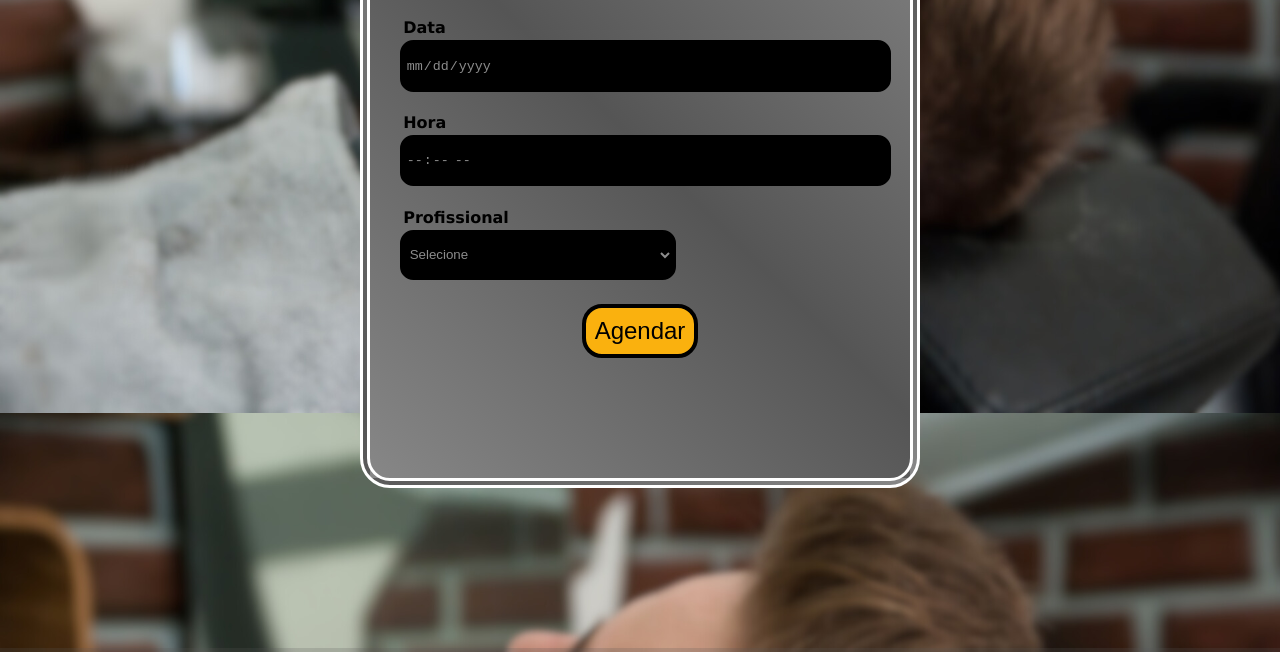
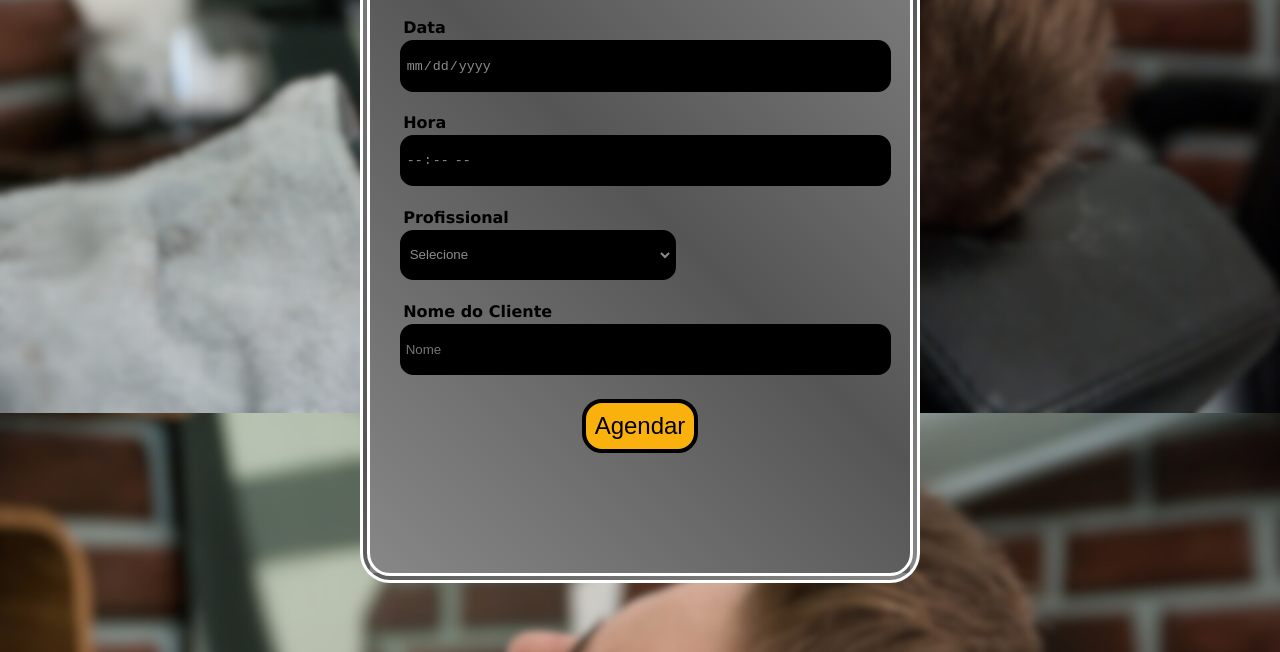
Before and after one commit to JaoCorrea/KingsBarbearia, a plain HTML site: page agendar.html in a window 1280 px wide. Shown: the part 445-1097 px from the top of the page. Drawn offline with Linux system fonts and the light colour scheme.

Commit message:
Add files via upload

```diff
--- a/agendar.html
+++ b/agendar.html
@@ -59,6 +59,12 @@
                     <option>Meza</option>
                 </select>
             </div>
+            <div class="input">
+                <h4>Nome do Cliente</h4>
+                <input type="text" name="nome" id="nome" placeholder="Nome">
+                <br>
+                <h7 id="nome_h"></h7>
+            </div>
 
             <button class="cad_botao" onclick="agendar()">Agendar</button>
             <br>
```
